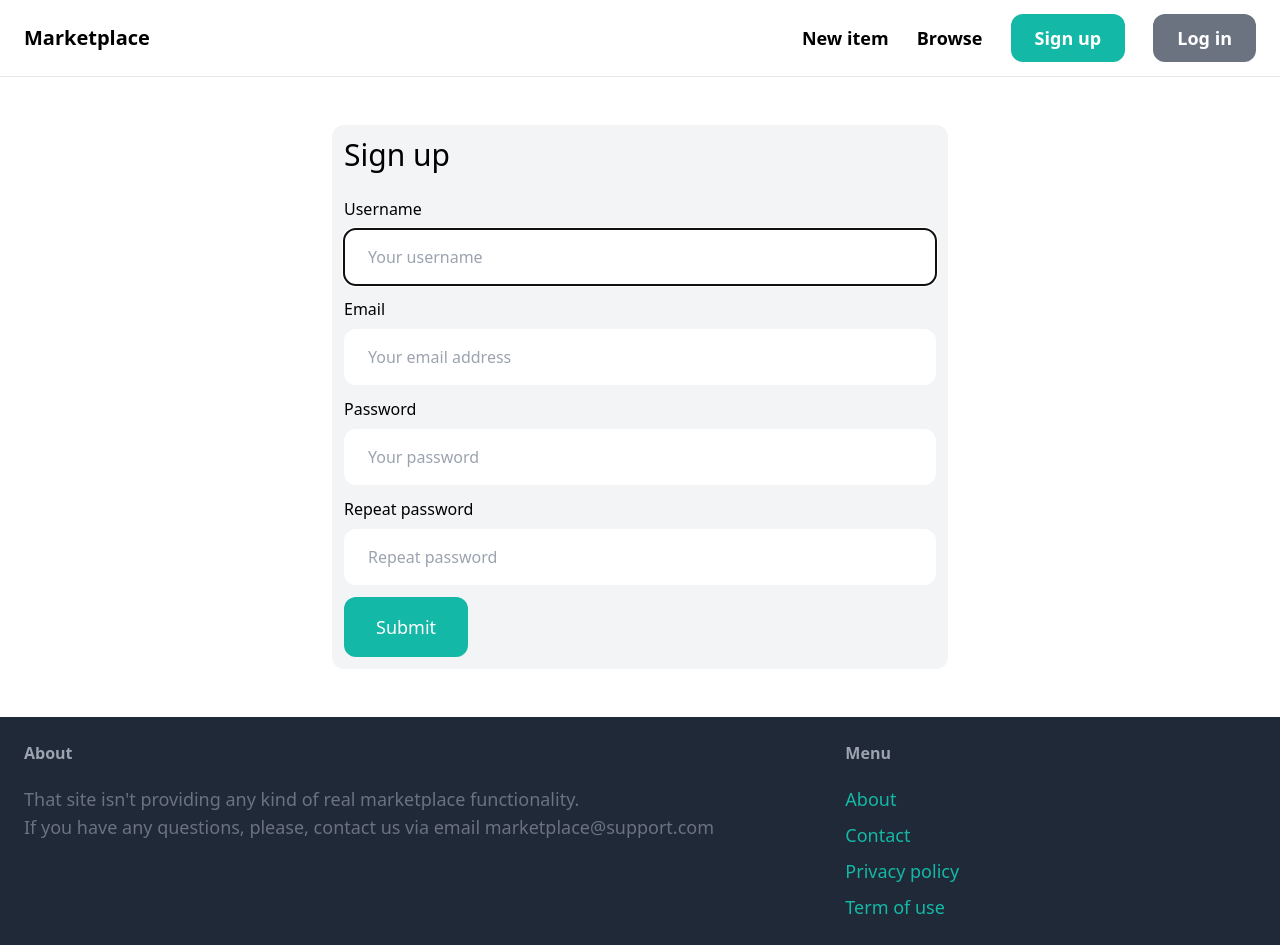
After one commit to dextromenor3/onlinemarketplace, a Django app: page /signup/ in a window 1280 px wide. The commit adds this page. Run offline with Django 4.2, Linux system fonts and the light colour scheme; some libraries are stand-ins or nearby versions.

Commit message:
Sign Up set up
Now you are able to sign up to the marketplace

```diff
--- /dev/null
+++ b/core/forms.py
@@ -0,0 +1,28 @@
+from django import forms
+from django.contrib.auth.forms import UserCreationForm
+from django.contrib.auth.models import User
+
+class SignupForm(UserCreationForm):
+    class Meta:
+        model = User
+        fields = ('username', 'email', 'password1', 'password2')
+
+    username = forms.CharField(widget=forms.TextInput(attrs={
+        'placeholder': 'Your username',
+        'class': 'w-full py-4 px-6 rounded-xl'
+    }))
+
+    email = forms.CharField(widget=forms.EmailInput(attrs={
+        'placeholder': 'Your email address',
+        'class': 'w-full py-4 px-6 rounded-xl'
+    }))
+
+    password1 = forms.CharField(widget=forms.PasswordInput(attrs={
+        'placeholder': 'Your password',
+        'class': 'w-full py-4 px-6 rounded-xl'
+    }))
+
+    password2 = forms.CharField(widget=forms.PasswordInput(attrs={
+        'placeholder': 'Repeat password',
+        'class': 'w-full py-4 px-6 rounded-xl'
+    }))
--- a/core/templates/core/base.html
+++ b/core/templates/core/base.html
@@ -18,7 +18,7 @@
                 <a href="#" class="text-lg font-semibold hover:text-gray-500">New item</a>
                 <a href="#" class="text-lg font-semibold hover:text-gray-500">Browse</a>
 
-                <a href="#" class="px-6 py-3 text-lg font-semibold bg-teal-500 text-white rounded-xl hover:bg-teal-700">Sign up</a>
+                <a href="{% url 'core:signup' %}" class="px-6 py-3 text-lg font-semibold bg-teal-500 text-white rounded-xl hover:bg-teal-700">Sign up</a>
                 <a href="#" class="px-6 py-3 text-lg font-semibold bg-gray-500 text-white rounded-xl hover:bg-gray-700">Log in</a>
             </div>
         </nav>
@@ -31,7 +31,7 @@
             <div class="w-2/3 pr-10">
                 <h3 class="mb-5 font-semibold text-gray-400">About</h3>
 
-                <p class="text-lg text-gray-500"> Thats site isn't providing any kind of real marketplace functionality.</p>
+                <p class="text-lg text-gray-500"> That site isn't providing any kind of real marketplace functionality.</p>
                 <p class="text-lg text-gray-500"> If you have any questions, please, contact us via email marketplace@support.com </p>
             </div>
 
@@ -40,7 +40,7 @@
 
                 <ul class="space-y-2">
                     <li><a href="#" class="text-lg text-teal-500 hover:text-teal-700">About</a></li>
-                    <li><a href="{% url 'contact' %}" class="text-lg text-teal-500 hover:text-teal-700">Contact</a></li>
+                    <li><a href="{% url 'core:contact' %}" class="text-lg text-teal-500 hover:text-teal-700">Contact</a></li>
                     <li><a href="#" class="text-lg text-teal-500 hover:text-teal-700">Privacy policy </a></li>
                     <li><a href="#" class="text-lg text-teal-500 hover:text-teal-700">Term of use</a></li>
                 </ul>
--- /dev/null
+++ b/core/templates/core/signup.html
@@ -0,0 +1,46 @@
+{% extends 'core/base.html' %}
+
+{% block title%} Sign up {% endblock %}
+
+{% block content %}
+<div class="w-1/2 p-3 my-6 mx-auto bg-gray-100 rounded-xl">
+    <h1 class="mb-6 text-3xl">Sign up</h1>
+
+    <form method="post" action=".">
+        {% csrf_token %}
+
+        <div class="mb-3">
+            <label class="inline-block mb-2">Username</label><br>
+            {{ form.username }}
+        </div>
+
+        <div class="mb-3">
+            <label class="inline-block mb-2">Email</label><br>
+            {{ form.email }}
+        </div>
+
+        <div class="mb-3">
+            <label class="inline-block mb-2">Password</label><br>
+            {{ form.password1 }}
+        </div>
+
+        <div class="mb-3">
+            <label class="inline-block mb-2">Repeat password</label><br>
+            {{ form.password2 }}
+        </div>
+
+        {% if form.errors or form.non_field_errors %}
+            <div class="mb-3 p-6 bg-red-100 rounded-xl">
+                {% for field in form %}
+                    {{ field.errors }}
+                {% endfor %}
+
+                {{ form.non_field_errors }}
+            </div>
+        {% endif %}
+
+        <button class="py-4 px-8 text-lg bg-teal-500 rounded-xl text-white hover:bg-teal-700">Submit</button>
+
+    </form>
+</div>
+{% endblock %}
--- /dev/null
+++ b/core/urls.py
@@ -0,0 +1,11 @@
+from django.urls import path
+
+from .import views
+
+app_name = 'core'
+
+urlpatterns = [
+    path('', views.index, name='index'),
+    path('contact/', views.contact, name="contact" ),
+    path('signup/', views.signup, name="signup"),
+]
--- a/core/views.py
+++ b/core/views.py
@@ -1,5 +1,6 @@
-from django.shortcuts import render
+from django.shortcuts import render, redirect
 from item.models import Category, Item
+from .forms import SignupForm
 # Create your views here.
 
 def index(request):
@@ -13,3 +14,22 @@ def index(request):
 
 def contact(request):
     return render(request, 'core/contact.html')
+
+def signup(request):
+
+    if request.method == 'POST':
+        form = SignupForm(request.POST)
+
+        if form.is_valid():
+            form.save()
+
+            return redirect('/login/')
+
+    else:
+        form = SignupForm()
+
+
+    form = SignupForm()
+    return render(request, 'core/signup.html',{
+        'form': form
+    })
--- a/onlinemarketplace/urls.py
+++ b/onlinemarketplace/urls.py
@@ -18,11 +18,10 @@ from django.conf import settings
 from django.conf.urls.static import static
 from django.contrib import admin
 from django.urls import path, include
-from core.views import index, contact
+
 
 urlpatterns = [
-    path('', index, name='index'),
+    path('', include('core.urls')),
     path('items/', include('item.urls')),
-    path('contact/', contact, name="contact" ),
     path('admin/', admin.site.urls),
 ] + static(settings.MEDIA_URL, document_root=settings.MEDIA_ROOT)
```
Also changed, not shown: db.sqlite3.
